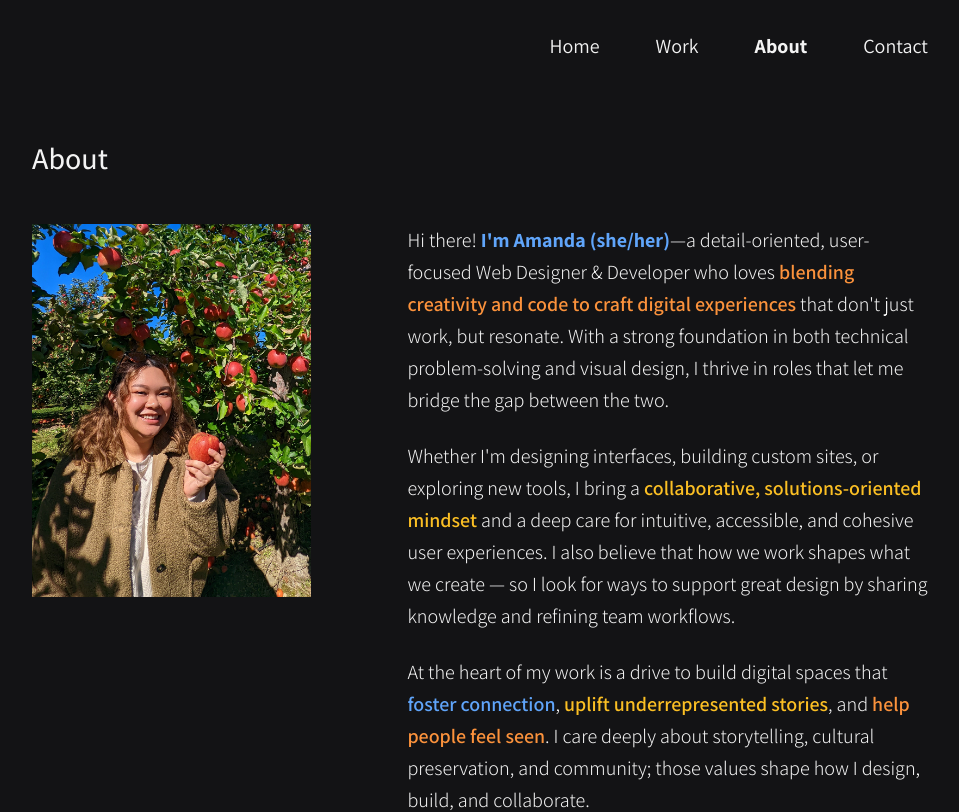
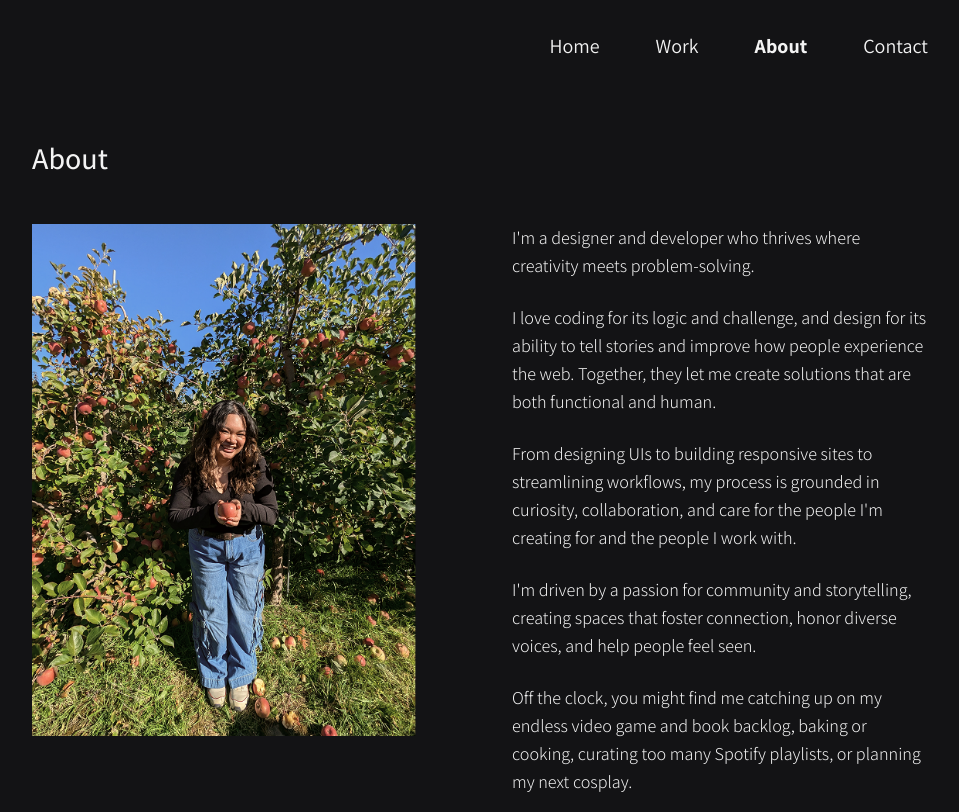
Before and after one commit to aescaba/portfolio, a Next.js app: page /about in a window 1280 px wide. Shown: the top 812 px of the page, without its empty margins (160-1119 px from the left). Built offline with nearby package versions, Linux system fonts and the light colour scheme.

Commit message:
update bio, photo

```diff
--- a/pages/about.js
+++ b/pages/about.js
@@ -1,6 +1,6 @@
 import PageTitle from '../components/pagetitle'
 import Image from 'next/image'
-import photo from '../public/images/about/apl.webp'
+import photo from '../public/images/about/amanda_2025.png'
 
 export default function About() {
   return (
@@ -15,22 +15,19 @@ export default function About() {
         </div>
 
         {/* second column - bio */}
-        <div class="space-y-6 font-light text-xl leading-8">
+        <div class="space-y-6 font-light text-lg leading-7">
           <p>
-          Hi there! <span class="font-bold text-blue-400">I&apos;m Amanda (she/her)</span>&mdash;a detail-oriented, user-focused Web Designer &amp; Developer who loves <span class="font-semibold text-orange-400">blending creativity and code
-          to craft digital experiences</span> that don&apos;t just work, but resonate. With a strong foundation in both technical problem-solving and visual design, I thrive in roles that let me bridge
-          the gap between the two.</p>
+         I&apos;m a designer and developer who thrives where creativity meets problem-solving.</p>
 
-          <p>Whether I&apos;m designing interfaces, building custom sites, or exploring new tools, I bring a <span class="font-semibold text-amber-400">collaborative, solutions-oriented mindset</span> and a deep care for intuitive, accessible,
-            and cohesive user experiences. I also believe that how we work shapes what we create &mdash; so I look for ways to support great design by sharing knowledge and refining team workflows.</p>
+          <p>I love coding for its logic and challenge, and design for its ability to tell stories and improve how people experience the web. Together, they let me create solutions that are both functional and human.</p>
 
-          <p>At the heart of my work is a drive to build digital spaces that <span class="font-semibold text-blue-400">foster connection</span>,
-           <span class="font-semibold text-amber-400"> uplift underrepresented stories</span>, and <span class="font-semibold text-orange-400">help people feel seen</span>. I care deeply about storytelling,
-           cultural preservation, and community; those values shape how I design, build, and collaborate.</p>
+          <p>From designing UIs to building responsive sites to streamlining workflows, my process is grounded in curiosity, collaboration, and care for the people I&apos;m creating for and the people I work with.</p>
 
-          <p>Outside of work, you can find me cooking my way through my favorite cuisines, making too many Spotify playlists, adding to my endless video game and book backlog, singing both parts of a duet, tinkering with my mechanical keyboard,
-             or getting distracted by cute dogs in public.
-          </p>
+          <p>I&apos;m driven by a passion for community and storytelling, creating spaces that foster connection, honor diverse voices, and help people feel seen.</p>
+
+          <p>Off the clock, you might find me catching up on my endless video game and book backlog, baking or cooking, curating too many Spotify playlists, or planning my next cosplay.</p>
+
+          <p>(ﾉ´ヮ´)ﾉ\*:･ﾟ✧</p>
         </div>
       </div>
     </div>
```
Also changed, not shown: public/images/about/amanda_2025.png (added).
